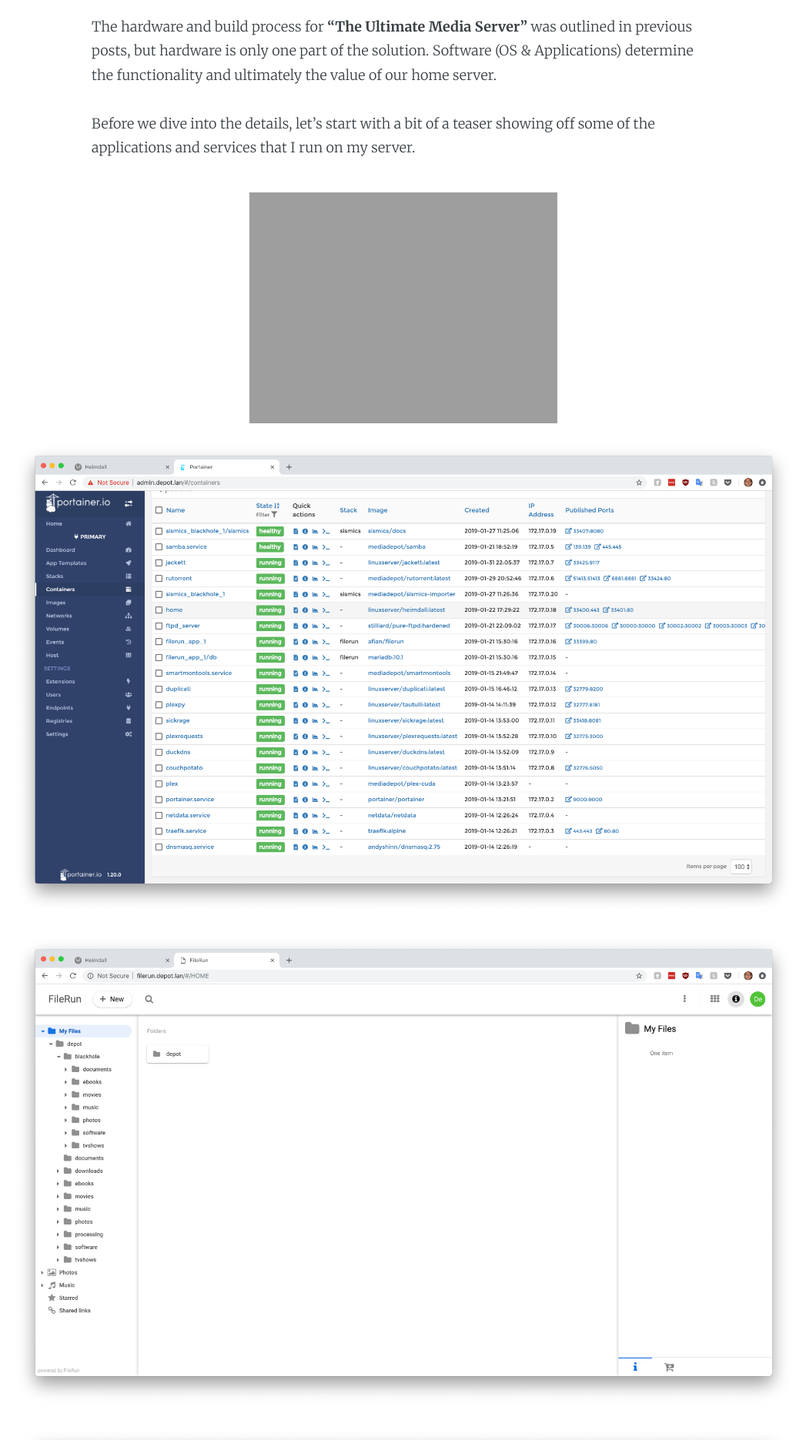
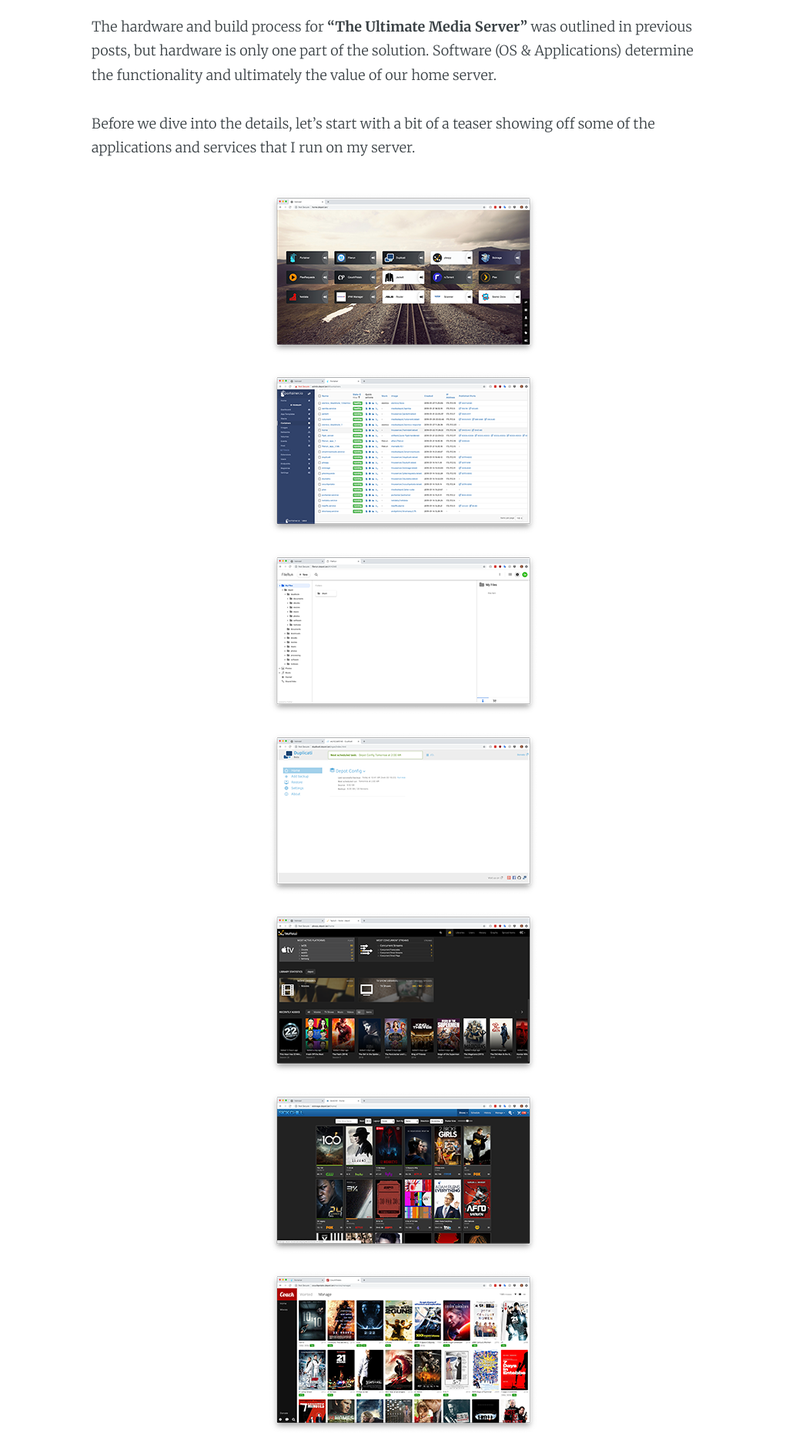
Before and after one commit to AnalogJ/thesparktree-blog, a Jekyll site: the page built from _posts/2019-02-03-ultimate-media-server-build-mediadepot.md, in a window 1280 px wide. Shown: the part 1370-3241 px from the top of the page at 77% size, without its empty margins (116-1163 px from the left). Built offline with Jekyll 4.4.1, drawn with Linux system fonts in a browser that asks for light colours; nearby versions of some CDN libraries; a script that is not in the unit is left out; comment, search, counter and statistics services are not loaded.

Commit message:
added thumbnails and referenes.

```diff
--- a/_posts/2019-02-03-ultimate-media-server-build-mediadepot.md
+++ b/_posts/2019-02-03-ultimate-media-server-build-mediadepot.md
@@ -44,55 +44,55 @@
 
 <div id="lightgallery">
   <a href="{{ site.url }}/assets/images/mediadepot_software/1_heimdall.png">
-      <img src="{{ site.url }}/assets/images/mediadepot_software/1_heimdall.png" />
+      <img src="{{ site.url }}/assets/images/mediadepot_software/1_heimdall_thumb.png" />
   </a>
   <a href="{{ site.url }}/assets/images/mediadepot_software/2_portainer.png">
-      <img src="{{ site.url }}/assets/images/mediadepot_software/2_portainer.png" />
+      <img src="{{ site.url }}/assets/images/mediadepot_software/2_portainer_thumb.png" />
   </a>
   <a href="{{ site.url }}/assets/images/mediadepot_software/3_filerun.png">
-      <img src="{{ site.url }}/assets/images/mediadepot_software/3_filerun.png" />
+      <img src="{{ site.url }}/assets/images/mediadepot_software/3_filerun_thumb.png" />
   </a>
   <a href="{{ site.url }}/assets/images/mediadepot_software/4_duplicati.png">
-    <img src="{{ site.url }}/assets/images/mediadepot_software/4_duplicati.png" />
+    <img src="{{ site.url }}/assets/images/mediadepot_software/4_duplicati_thumb.png" />
   </a>
   <a href="{{ site.url }}/assets/images/mediadepot_software/5_tautulli.png">
-      <img src="{{ site.url }}/assets/images/mediadepot_software/5_tautulli.png" />
+      <img src="{{ site.url }}/assets/images/mediadepot_software/5_tautulli_thumb.png" />
   </a>
   <a href="{{ site.url }}/assets/images/mediadepot_software/6_sickchill.png">
-    <img src="{{ site.url }}/assets/images/mediadepot_software/6_sickchill.png" />
+    <img src="{{ site.url }}/assets/images/mediadepot_software/6_sickchill_thumb.png" />
   </a>
   <a href="{{ site.url }}/assets/images/mediadepot_software/7_couchpotato.png">
-    <img src="{{ site.url }}/assets/images/mediadepot_software/7_couchpotato.png" />
+    <img src="{{ site.url }}/assets/images/mediadepot_software/7_couchpotato_thumb.png" />
   </a>
   <a href="{{ site.url }}/assets/images/mediadepot_software/8_jackett.png">
-    <img src="{{ site.url }}/assets/images/mediadepot_software/8_jackett.png" />
+    <img src="{{ site.url }}/assets/images/mediadepot_software/8_jackett_thumb.png" />
   </a>
   <a href="{{ site.url }}/assets/images/mediadepot_software/9_plexrequests.png">
-    <img src="{{ site.url }}/assets/images/mediadepot_software/9_plexrequests.png" />
+    <img src="{{ site.url }}/assets/images/mediadepot_software/9_plexrequests_thumb.png" />
   </a>
   <a href="{{ site.url }}/assets/images/mediadepot_software/10_plex.png">
-    <img src="{{ site.url }}/assets/images/mediadepot_software/10_plex.png" />
+    <img src="{{ site.url }}/assets/images/mediadepot_software/10_plex_thumb.png" />
   </a>
   <a href="{{ site.url }}/assets/images/mediadepot_software/11_netdata.png">
-    <img src="{{ site.url }}/assets/images/mediadepot_software/11_netdata.png" />
+    <img src="{{ site.url }}/assets/images/mediadepot_software/11_netdata_thumb.png" />
   </a>
   <a href="{{ site.url }}/assets/images/mediadepot_software/12_rutorrent.png">
-    <img src="{{ site.url }}/assets/images/mediadepot_software/12_rutorrent.png" />
+    <img src="{{ site.url }}/assets/images/mediadepot_software/12_rutorrent_thumb.png" />
   </a>
   <a href="{{ site.url }}/assets/images/mediadepot_software/13_ipmi.png">
-    <img src="{{ site.url }}/assets/images/mediadepot_software/13_ipmi.png" />
+    <img src="{{ site.url }}/assets/images/mediadepot_software/13_ipmi_thumb.png" />
   </a>
   <a href="{{ site.url }}/assets/images/mediadepot_software/14_sismicsdocs.png">
-    <img src="{{ site.url }}/assets/images/mediadepot_software/14_sismicsdocs.png" />
+    <img src="{{ site.url }}/assets/images/mediadepot_software/14_sismicsdocs_thumb.png" />
   </a>
   <a href="{{ site.url }}/assets/images/mediadepot_software/15_folder_structure.png">
-    <img src="{{ site.url }}/assets/images/mediadepot_software/15_folder_structure.png" />
+    <img src="{{ site.url }}/assets/images/mediadepot_software/15_folder_structure_thumb.png" />
   </a>
   <a href="{{ site.url }}/assets/images/mediadepot_software/16_app_data.png">
-    <img src="{{ site.url }}/assets/images/mediadepot_software/16_app_data.png" />
+    <img src="{{ site.url }}/assets/images/mediadepot_software/16_app_data_thumb.png" />
   </a>
   <a href="{{ site.url }}/assets/images/mediadepot_software/17_samba_shares.png">
-    <img src="{{ site.url }}/assets/images/mediadepot_software/17_samba_shares.png" />
+    <img src="{{ site.url }}/assets/images/mediadepot_software/17_samba_shares_thumb.png" />
   </a>
 </div>
 
```
Also changed, not shown: assets/images/mediadepot_software/10_plex_thumb.png (added), assets/images/mediadepot_software/11_netdata_thumb.png (added), assets/images/mediadepot_software/12_rutorrent_thumb.png (added), assets/images/mediadepot_software/13_ipmi_thumb.png (added), assets/images/mediadepot_software/14_sismicsdocs_thumb.png (added), assets/images/mediadepot_software/15_folder_structure_thumb.png (added), assets/images/mediadepot_software/16_app_data_thumb.png (added), assets/images/mediadepot_software/17_samba_shares_thumb.png (added), assets/images/mediadepot_software/1_heimdall_thumb.png (added), assets/images/mediadepot_software/2_portainer_thumb.png (added), assets/images/mediadepot_software/3_filerun_thumb.png (added), assets/images/mediadepot_software/4_duplicati_thumb.png (added), assets/images/mediadepot_software/5_tautulli_thumb.png (added), assets/images/mediadepot_software/6_sickchill_thumb.png (added), 3 more files.
